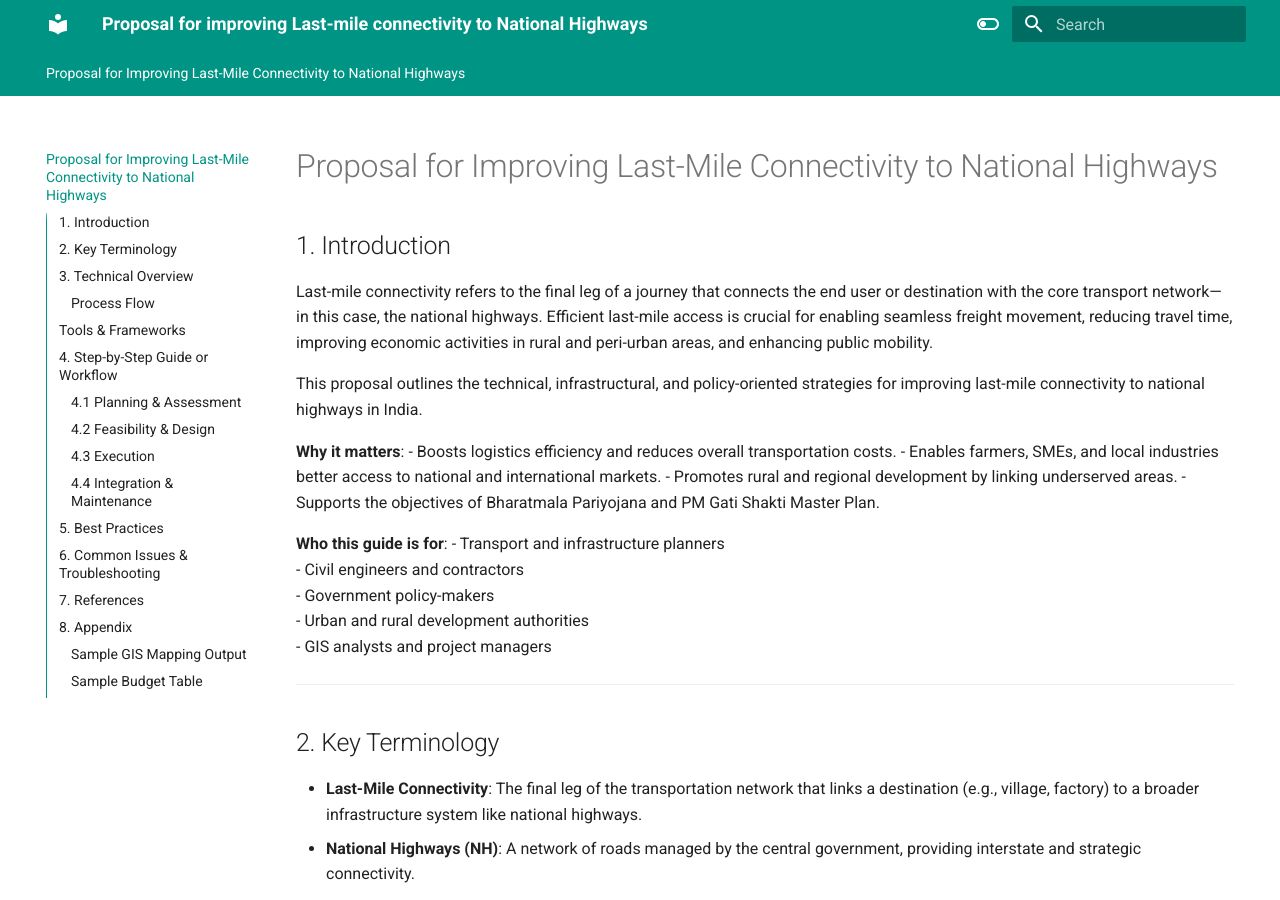
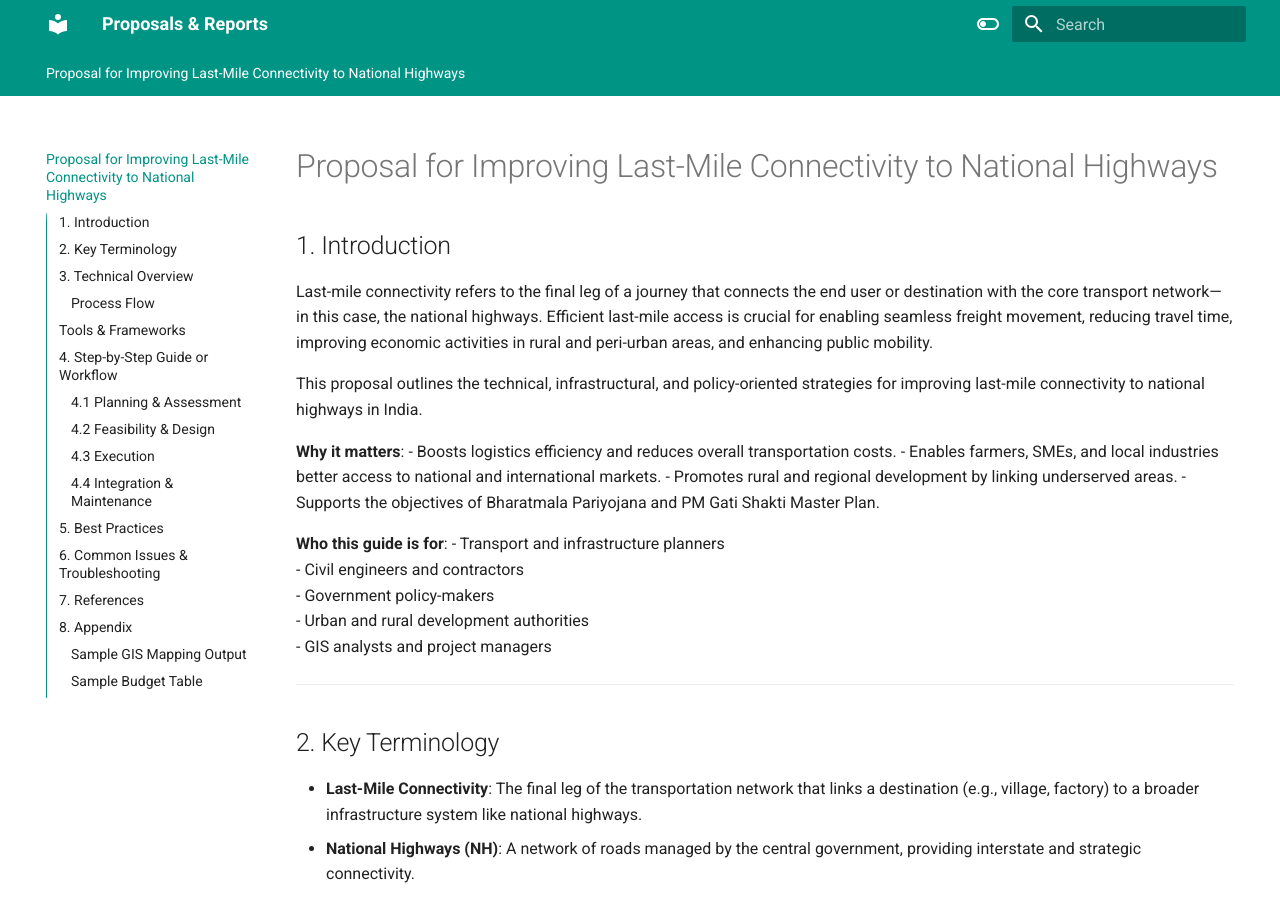
Before and after one commit to SHIS22proxy/Proposal-for-Improving-Last-Mile-Connectivity-to-National-Highways, an MkDocs documentation site: the page built from docs/index.md, in a window 1280 px wide and 900 px high. Built offline with MkDocs 1.6.1 and Material for MkDocs 9.7.7, drawn with Linux system fonts in a browser that asks for light colours.

Commit message:
Modified web header

```diff
--- a/mkdocs.yml
+++ b/mkdocs.yml
@@ -1,4 +1,4 @@
-site_name: Proposal for improving Last-mile connectivity to National Highways
+site_name: Proposals & Reports
 
 theme:
   name: material
```
